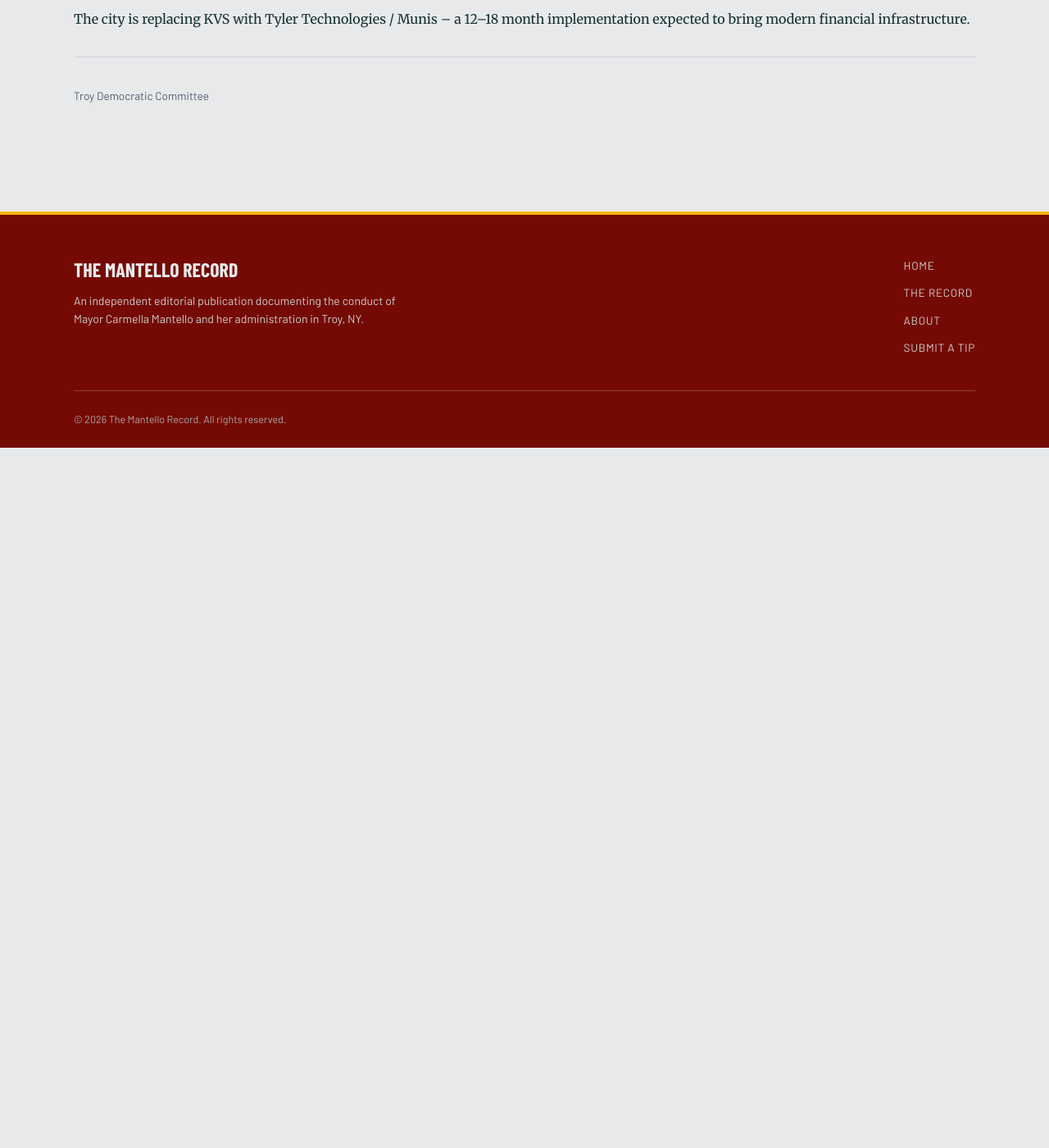
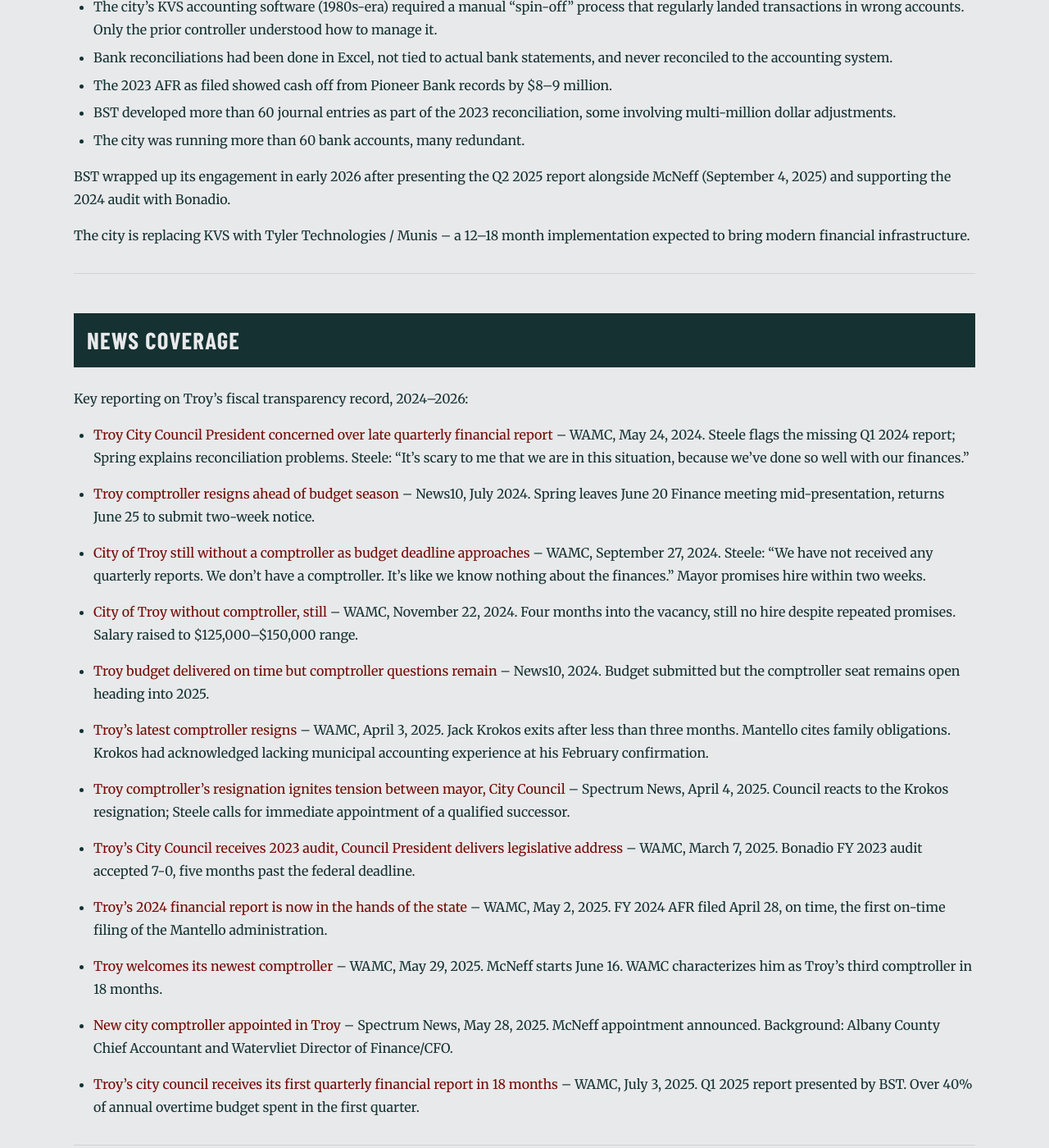
Before and after one commit to MdevitSEC/the-mantello-record, a Jekyll site: the page built from Troy_Fiscal_Reports_History.md, in a window 1280 px wide and 1400 px high, scrolled down 4184 px. Shown: the whole window at 82% size. Built offline with Jekyll 4.4.1, drawn with Linux system fonts in a browser that asks for light colours; some web fonts are replaced; our own code applies the rules of GitHub Pages for plain Markdown files; before the commit the page ends 4730 px from its top, so only the background shows below that; some of the changed text lies outside the part shown.

Commit message:
Update fiscal reports history: fix comptroller table, add news coverage
- Add Jack Krokos (Jan-Apr 2025) missing from comptroller timeline
- Split vacancy into two periods around Krokos tenure
- Fix McNeff start date (June 16, not July 2025)
- Note Spring's mid-meeting departure on June 20
- Note comptroller salary raised to $125k-$150k range (Aug 2024)
- Correct ProNexus name (was Prism Nexus)
- Add Q4 2023/Q1 2024 sequencing note
- Add News Coverage section with 12 sourced articles

Co-Authored-By: Claude Sonnet 4.6 <noreply@anthropic.com>

```diff
--- a/Troy_Fiscal_Reports_History.md
+++ b/Troy_Fiscal_Reports_History.md
@@ -31,7 +31,7 @@ Troy City Charter and city code require:
 
 | Report | Period | Presented | Status |
 |---|---|---|---|
-| Q4 2023 | Oct--Dec 2023 | May 23, 2024 | **Late.** ~5 months after period ended. Incomplete and unreliable -- the prior controller's records could not be reconciled against the accounting system. Presented by incoming Comptroller Dylan Spring and Prism Nexus. |
+| Q4 2023 | Oct--Dec 2023 | May 23, 2024 | **Late.** ~5 months after period ended. Incomplete and unreliable -- the prior controller's records could not be reconciled against the accounting system. Presented by incoming Comptroller Dylan Spring and ProNexus. Note: the May meeting received Q4 2023 in place of Q1 2024, which was not ready. Q1 2024 was expected at the June meeting. |
 | Q1 2024 | Jan--Mar 2024 | June 20, 2024 | **Late and no advance notice.** Report arrived 5 minutes before the Finance meeting. Council President Steele said it was the first time in her five years on the council that the Q1 report had not been available for advance review. Motion to defer failed; Spring presented on the spot. |
 | Q2 2024 | Apr--Jun 2024 | Never formally presented. | **Missing.** Comptroller Spring resigned effective July 9, 2024. BST provided a substitute six-month interim report (Jan--Jun 2024) at the October 15, 2024 budget special meeting -- not a formal quarterly report. Residents asked about Q2 at the August 8, September 5, and September 19 meetings. No answer given. |
 | Q3 2024 | Jul--Sep 2024 | Never formally presented. | **Missing.** No comptroller on staff. City relied on Treasurer Gabrielle Mahoney and BST. |
@@ -67,9 +67,11 @@ New York State and federal law require an independent annual audit of the city's
 | Name | Period | Notes |
 |---|---|---|
 | Andy Petroski | Prior to early 2024 | Departed before Mantello took office; left books in disarray. 2023 AFR he filed was rejected as unreliable by State Comptroller. |
-| Dylan Spring | ~Feb 2024 -- July 9, 2024 | Hired as Mantello administration's first comptroller. Submitted resignation the week of July 2, 2024; effective July 9. Q1 2024 delivered with no advance notice. Q2--Q4 not delivered. |
-| *(Vacant)* | July 2024 -- July 2025 | City ran approximately one year without a comptroller. Treasurer Gabrielle Mahoney managed daily operations. BST & Co. (Brendan Kennedy) served as outside accounting consultant. ~20 candidates interviewed; multiple withdrew after watching council meetings. |
-| Michael McNeff | July 2025 -- present | Hired mid-2025. Presented Q2 2025 (September 4), Q3 2025 (November 20), and 2025 AFR (May 7, 2026). Q4 2025 report not yet published as of July 2026. |
+| Dylan Spring | ~Feb 2024 -- July 9, 2024 | Hired as Mantello administration's first comptroller. Left a June 20 Finance meeting mid-presentation; did not return to work. Put in two-week notice June 25; effective July 9. Q1 2024 delivered with no advance notice. Q2--Q4 not delivered. |
+| *(Vacant)* | July 2024 -- ~January 2025 | City ran approximately six months without a comptroller. Treasurer Gabrielle Mahoney managed daily operations. BST & Co. (Brendan Kennedy) served as outside accounting consultant. ~20 candidates interviewed; multiple withdrew after watching council meetings. Council voted August 2024 to raise the comptroller salary from $103,966 to a range of $125,000--$150,000 to aid recruitment. |
+| Jack Krokos | ~January 2025 -- April 3, 2025 | Former Republican town councilman in Sand Lake; senior portfolio manager at Bank of Greene County. Acknowledged during February 2025 council questioning that he lacked direct municipal accounting experience and relied on BST for guidance. Resigned citing family obligations after less than three months. Had committed to presenting Q1 financial reports but did not appear for the scheduled presentation. Troy's third comptroller in 18 months. |
+| *(Vacant)* | April 2025 -- June 16, 2025 | Position vacant approximately 2.5 months. |
+| Michael McNeff | June 16, 2025 -- present | Former Chief Accountant for Albany County; Director of Finance and CFO for the City of Watervliet. Hired at $150,000. Started June 16, 2025 -- the same day BST presented the Q1 2025 report. Presented Q2 2025 (September 4), Q3 2025 (November 20), and 2025 AFR (May 7, 2026). Q4 2025 report not yet published as of July 2026. |
 
 ---
 
@@ -90,4 +92,34 @@ The city is replacing KVS with Tyler Technologies / Munis -- a 12--18 month impl
 
 ---
 
+## News Coverage
+
+Key reporting on Troy's fiscal transparency record, 2024--2026:
+
+- [Troy City Council President concerned over late quarterly financial report](https://www.wamc.org/news/2024-05-24/troy-city-council-president-concerned-over-late-quarterly-financial-report) -- WAMC, May 24, 2024. Steele flags the missing Q1 2024 report; Spring explains reconciliation problems. Steele: "It's scary to me that we are in this situation, because we've done so well with our finances."
+
+- [Troy comptroller resigns ahead of budget season](https://www.news10.com/news/troy-comptroller-resigns-ahead-of-budget-season/) -- News10, July 2024. Spring leaves June 20 Finance meeting mid-presentation, returns June 25 to submit two-week notice.
+
+- [City of Troy still without a comptroller as budget deadline approaches](https://www.wamc.org/news/2024-09-27/city-of-troy-still-without-a-comptroller-as-budget-deadline-approaches) -- WAMC, September 27, 2024. Steele: "We have not received any quarterly reports. We don't have a comptroller. It's like we know nothing about the finances." Mayor promises hire within two weeks.
+
+- [City of Troy without comptroller, still](https://www.wamc.org/news/2024-11-22/city-of-troy-without-comptroller-still) -- WAMC, November 22, 2024. Four months into the vacancy, still no hire despite repeated promises. Salary raised to $125,000--$150,000 range.
+
+- [Troy budget delivered on time but comptroller questions remain](https://www.news10.com/news/troy-budget-delivered-on-time-but-comptroller-questions-remain/) -- News10, 2024. Budget submitted but the comptroller seat remains open heading into 2025.
+
+- [Troy's latest comptroller resigns](https://www.wamc.org/news/2025-04-03/troys-latest-comptroller-resigns) -- WAMC, April 3, 2025. Jack Krokos exits after less than three months. Mantello cites family obligations. Krokos had acknowledged lacking municipal accounting experience at his February confirmation.
+
+- [Troy comptroller's resignation ignites tension between mayor, City Council](https://spectrumlocalnews.com/nys/capital-region/politics/2025/04/04/tense-troy-city-council-meeting-after-comptroller-resigns) -- Spectrum News, April 4, 2025. Council reacts to the Krokos resignation; Steele calls for immediate appointment of a qualified successor.
+
+- [Troy's City Council receives 2023 audit, Council President delivers legislative address](https://www.wamc.org/news/2025-03-07/troys-city-council-receives-2023-audit-council-president-delivers-legislative-address) -- WAMC, March 7, 2025. Bonadio FY 2023 audit accepted 7-0, five months past the federal deadline.
+
+- [Troy's 2024 financial report is now in the hands of the state](https://www.wamc.org/news/2025-05-02/troys-2024-financial-report-is-now-in-the-hands-of-the-state) -- WAMC, May 2, 2025. FY 2024 AFR filed April 28, on time, the first on-time filing of the Mantello administration.
+
+- [Troy welcomes its newest comptroller](https://www.wamc.org/news/2025-05-29/troy-welcomes-its-newest-comptroller) -- WAMC, May 29, 2025. McNeff starts June 16. WAMC characterizes him as Troy's third comptroller in 18 months.
+
+- [New city comptroller appointed in Troy](https://spectrumlocalnews.com/nys/capital-region/news/2025/05/28/new-city-comptroller-appointed-in-troy) -- Spectrum News, May 28, 2025. McNeff appointment announced. Background: Albany County Chief Accountant and Watervliet Director of Finance/CFO.
+
+- [Troy's city council receives its first quarterly financial report in 18 months](https://www.wamc.org/news/2025-07-03/troys-city-council-receives-its-first-quarterly-financial-report-in-18-months) -- WAMC, July 3, 2025. Q1 2025 report presented by BST. Over 40% of annual overtime budget spent in the first quarter.
+
+---
+
 *Troy Democratic Committee*
```
